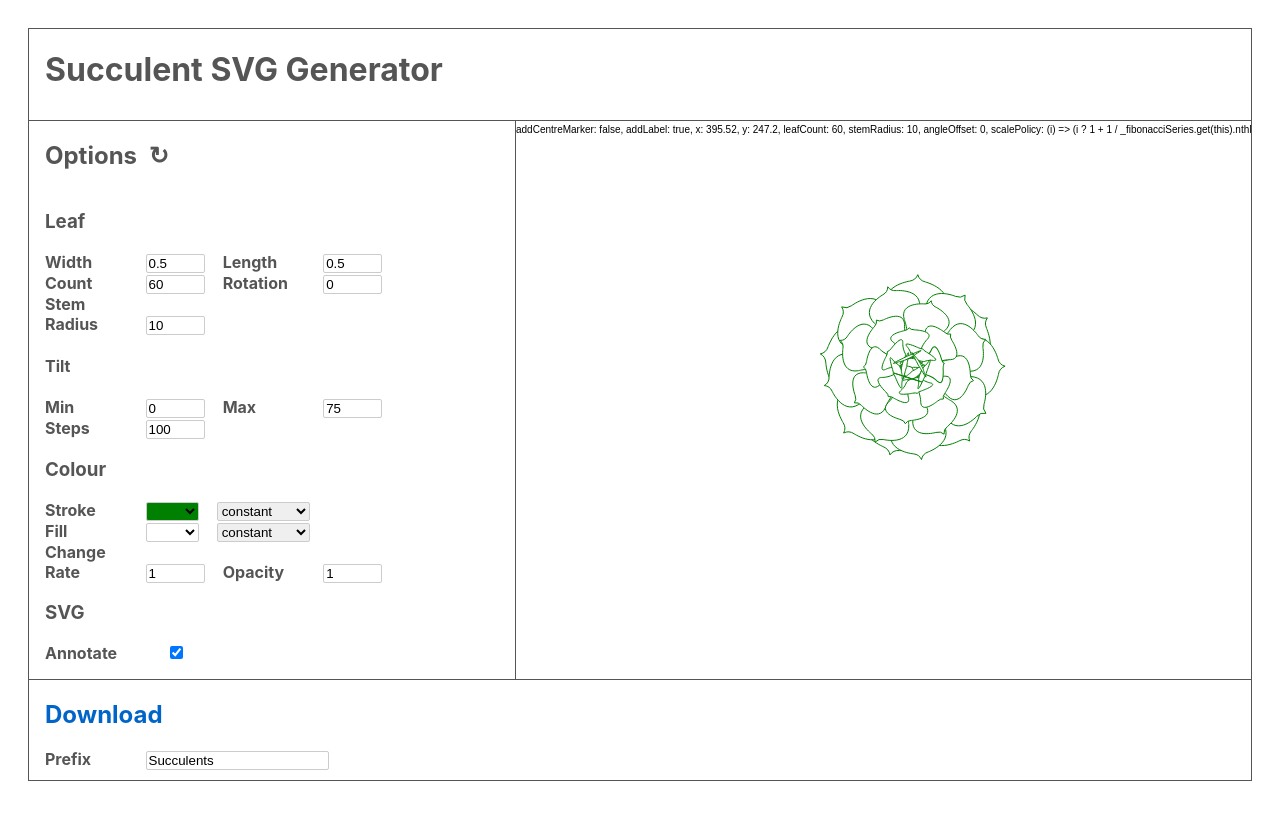
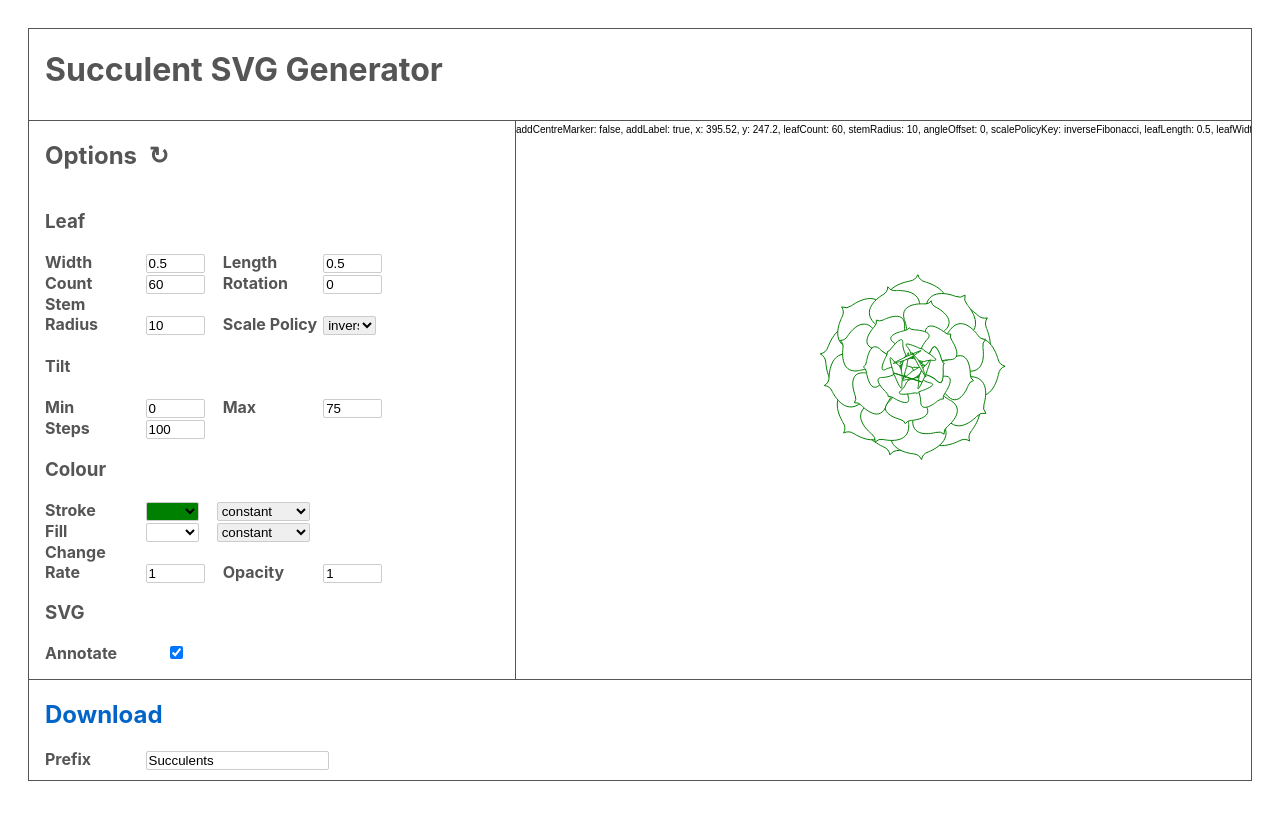
Before and after one commit to nickboon/succulents, a Svelte app: page / in a window 1280 px wide. Shown: the top 820 px of the page. Built offline with nearby package versions, Linux system fonts and the light colour scheme.

Commit message:
Added UI for scale;

```diff
--- a/src/Options.svelte
+++ b/src/Options.svelte
@@ -2,6 +2,7 @@
 	import PlantFactory from './plantFactory';
 	import Colour from './colour';
 	import ColourPolicy from './colourPolicy';
+	import ScalePolicy from './scalePolicy.js';
 	import defaults from './defaults.js';
 
 	export let paths;
@@ -19,6 +20,7 @@
 		leafTiltFullRange = defaults.leafTiltFullRange;
 		leafTiltMax = defaults.leafTiltMax;
 		leafTiltMin = defaults.leafTiltMin;
+		scalePolicyKey = defaults.scalePolicyKey;
 		strokeColourKey = defaults.strokeColourKey;
 		fillColourKey = defaults.fillColourKey;
 		strokeColourPolicyKey = defaults.strokeColourPolicyKey;
@@ -29,6 +31,9 @@
 	}
 	const definedColourKeys = Object.keys(Colour.definedColours);
 	const colourPolicyKeys = Object.keys(ColourPolicy);
+	const scalePolicyKeys = Object.getOwnPropertyNames(
+		Object.getPrototypeOf(new ScalePolicy())
+	).filter(name => name !== 'constructor');
 
 	defaults.leafTiltMax = PlantFactory.calculateLeafTiltLimit(
 		defaults.leafTiltFullRange
@@ -46,6 +51,7 @@
 		leafTiltFullRange,
 		leafTiltMax,
 		leafTiltMin,
+		scalePolicyKey,
 		strokeColourKey,
 		fillColourKey,
 		strokeColourPolicyKey,
@@ -68,6 +74,7 @@
 		leafTiltMin,
 		leafTiltMax,
 		leafTiltFullRange,
+		scalePolicyKey,
 		strokeColourKey,
 		fillColourKey,
 		strokeColourPolicyKey,
@@ -131,6 +138,12 @@
 	<div>
 		<label for="stemRadius">Stem Radius</label>
 		<input id="stemRadius" type="number" min="0" bind:value={stemRadius} />
+		<label for="scalePolicy">Scale Policy</label>
+		<select id="scalePolicy" bind:value={scalePolicyKey}>
+			{#each scalePolicyKeys as policyKey}
+				<option value={policyKey}>{policyKey}</option>
+			{/each}
+		</select>
 	</div>
 	<h4>Tilt</h4>
 	<div>
--- a/src/defaults.js
+++ b/src/defaults.js
@@ -9,6 +9,7 @@ export default {
 	leafTiltFullRange: 100,
 	leafTiltMax: 0,
 	leafTiltMin: 0,
+	scalePolicyKey: 'inverseFibonacci',
 	strokeColourKey: 'green',
 	fillColourKey: 'white',
 	strokeColourPolicy: 'constant',
--- a/src/plantFactory.js
+++ b/src/plantFactory.js
@@ -47,7 +47,7 @@ export default class PlantFactory {
 		leafTiltFullRange = PlantFactory.defaultTiltFullRange,
 		leafTiltMin = 0,
 		leafTiltMax = PlantFactory.defaultTiltMax,
-		scalePolicy = new ScalePolicy().inverseFibonacci(),
+		scalePolicyKey = 'inverseFibonacci',
 		strokeColourKey = 'green',
 		fillColourKey = 'white',
 		strokeColourPolicyKey = 'constant',
@@ -63,7 +63,7 @@ export default class PlantFactory {
 			leafCount,
 			stemRadius,
 			angleOffset,
-			scalePolicy,
+			scalePolicyKey,
 			leafLength,
 			leafWidth,
 			leafTiltMin,
@@ -116,7 +116,7 @@ export default class PlantFactory {
 			leafTiltFullRange,
 			leafTiltMin,
 			leafTiltMax,
-			scalePolicy,
+			scalePolicyKey,
 			strokeColourKey,
 			fillColourKey,
 			strokeColourPolicyKey,
@@ -132,7 +132,7 @@ export default class PlantFactory {
 		let leaves = [];
 		let currentStroke = Colour.definedColours[strokeColourKey];
 		let currentFill = Colour.definedColours[fillColourKey];
-
+		let scalePolicy = new ScalePolicy()[scalePolicyKey]();
 		if (scalePolicy.toString() !== new ScalePolicy().noScale().toString()) {
 			scaleY /= 10;
 			scaleX /= 10;
```
